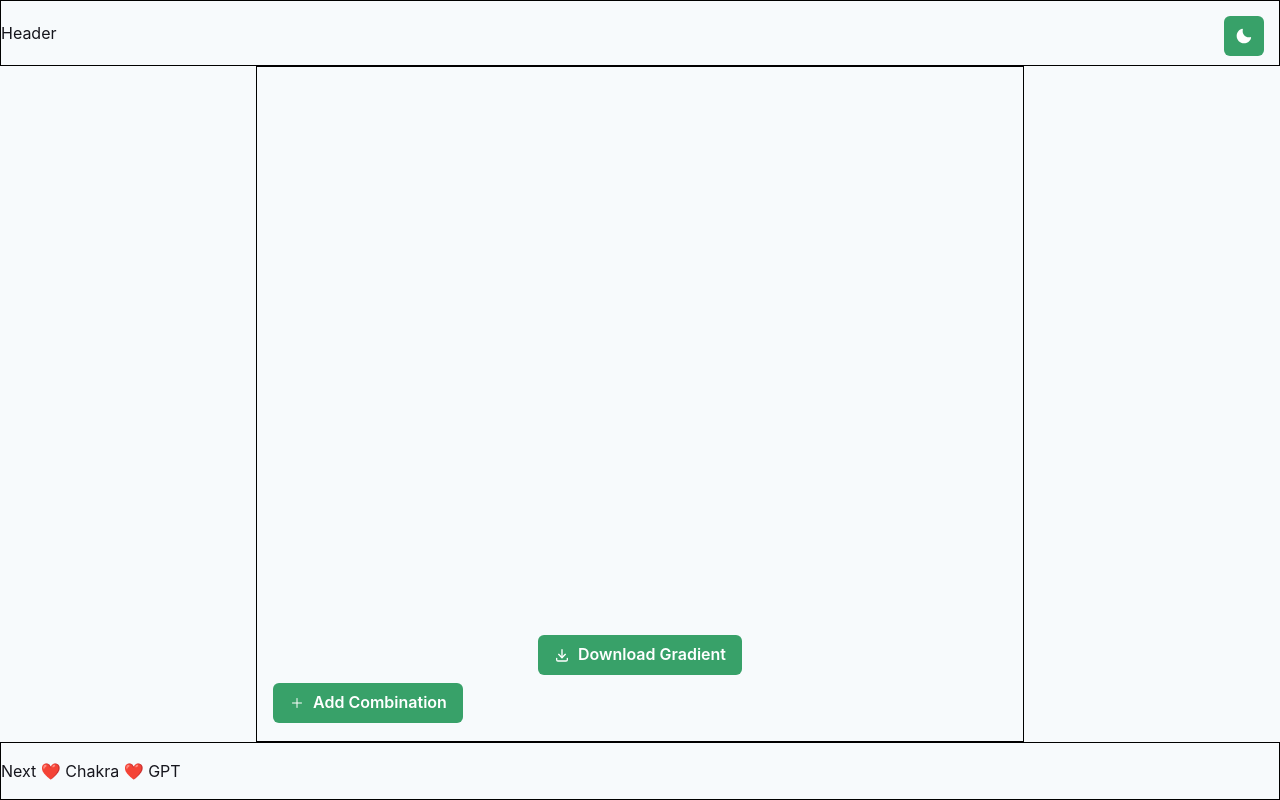
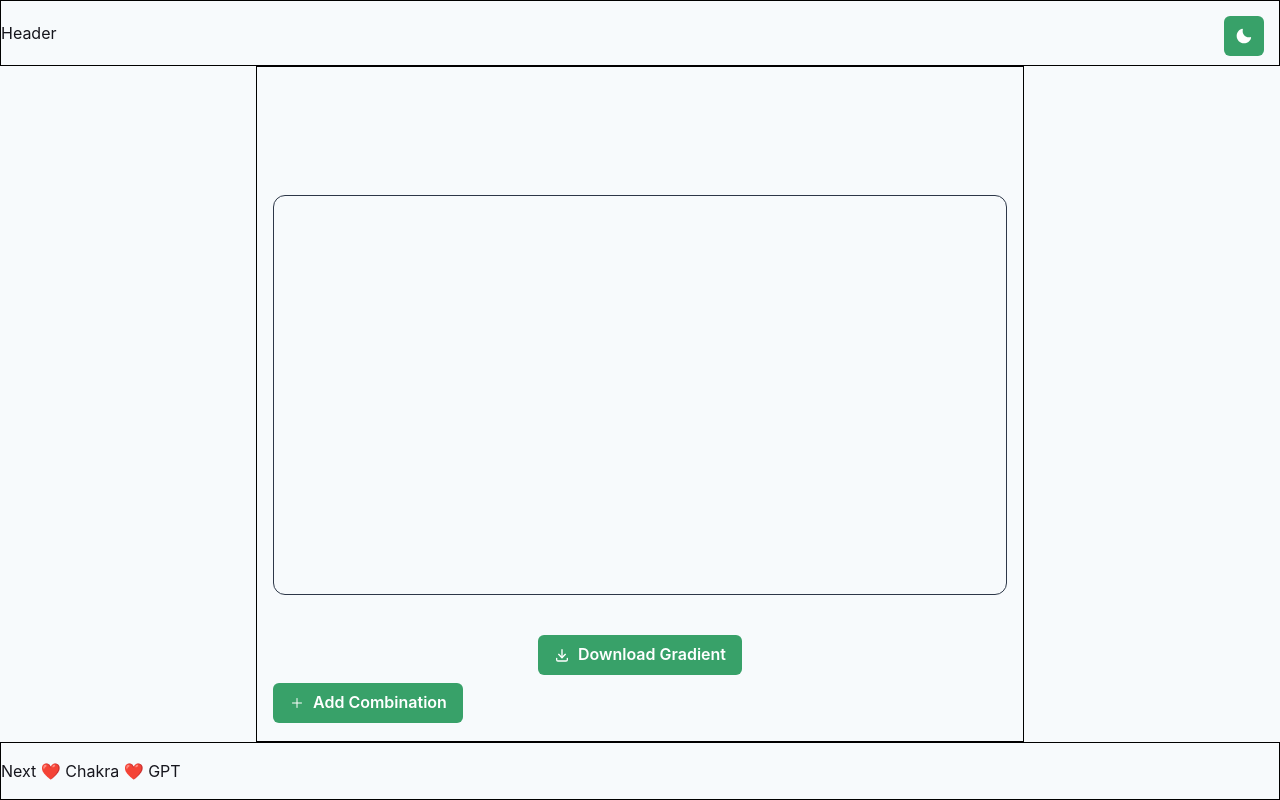
Before and after one commit to mikemajara/colors-gradients, a Next.js app: page / in a window 1280 px wide. Built offline with nearby package versions, Linux system fonts and the light colour scheme.

Commit message:
chore: adds border overflow hidden

```diff
--- a/src/components/gradient/gradient-component.tsx
+++ b/src/components/gradient/gradient-component.tsx
@@ -40,7 +40,17 @@ const GradientComponent = () => {
 
   return (
     <>
-      <Flex justify="center" align="center" h="50vh" ref={canvasRef}>
+      <Flex
+        justify="center"
+        align="center"
+        h="50vh"
+        ref={canvasRef}
+        borderWidth="1px"
+        borderColor={"gray.700"}
+        borderStyle="solid"
+        borderRadius={"xl"}
+        overflow="hidden"
+      >
         <GradientBox gradient={gradient} />
       </Flex>
       <Flex justify="center" mt={8}>
```
